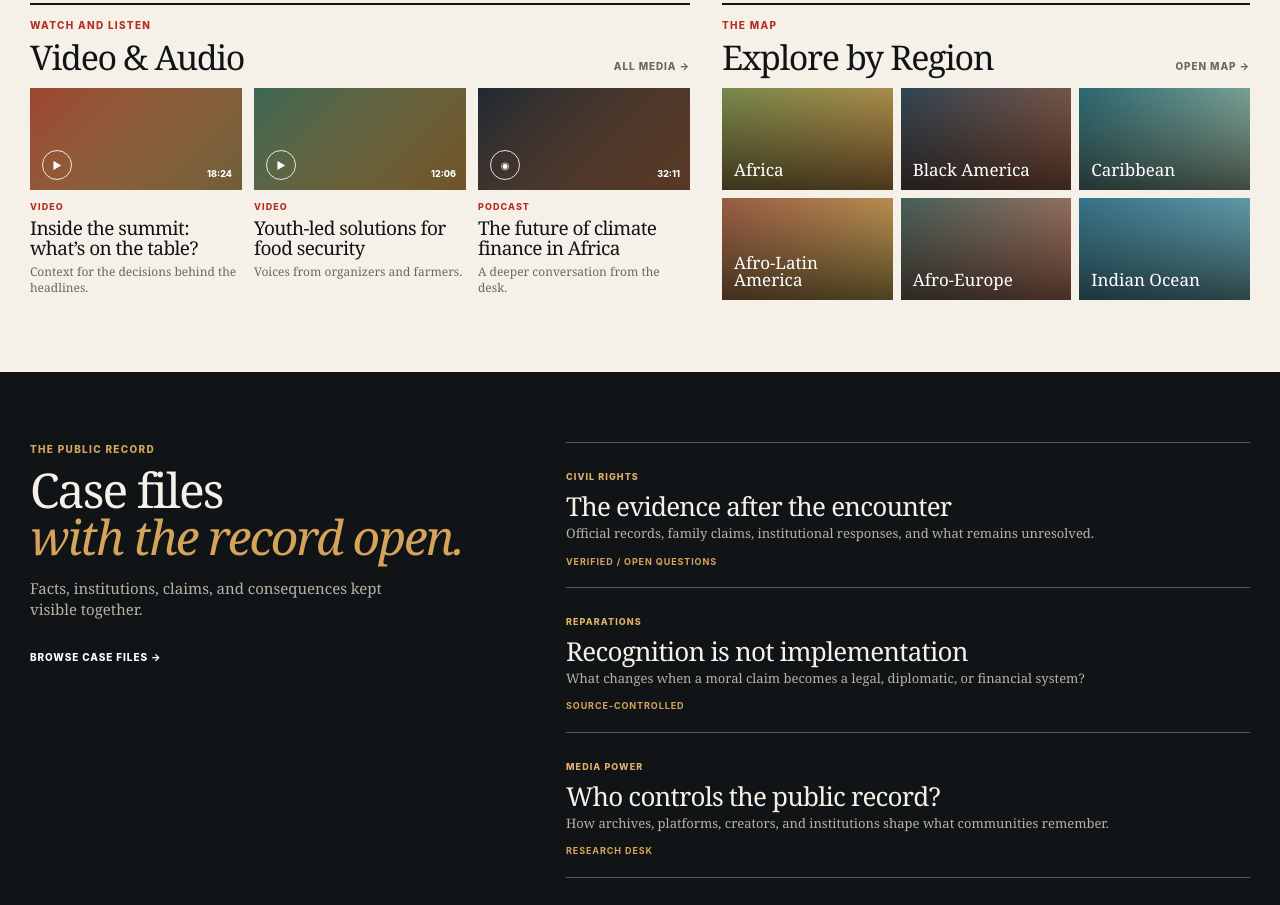
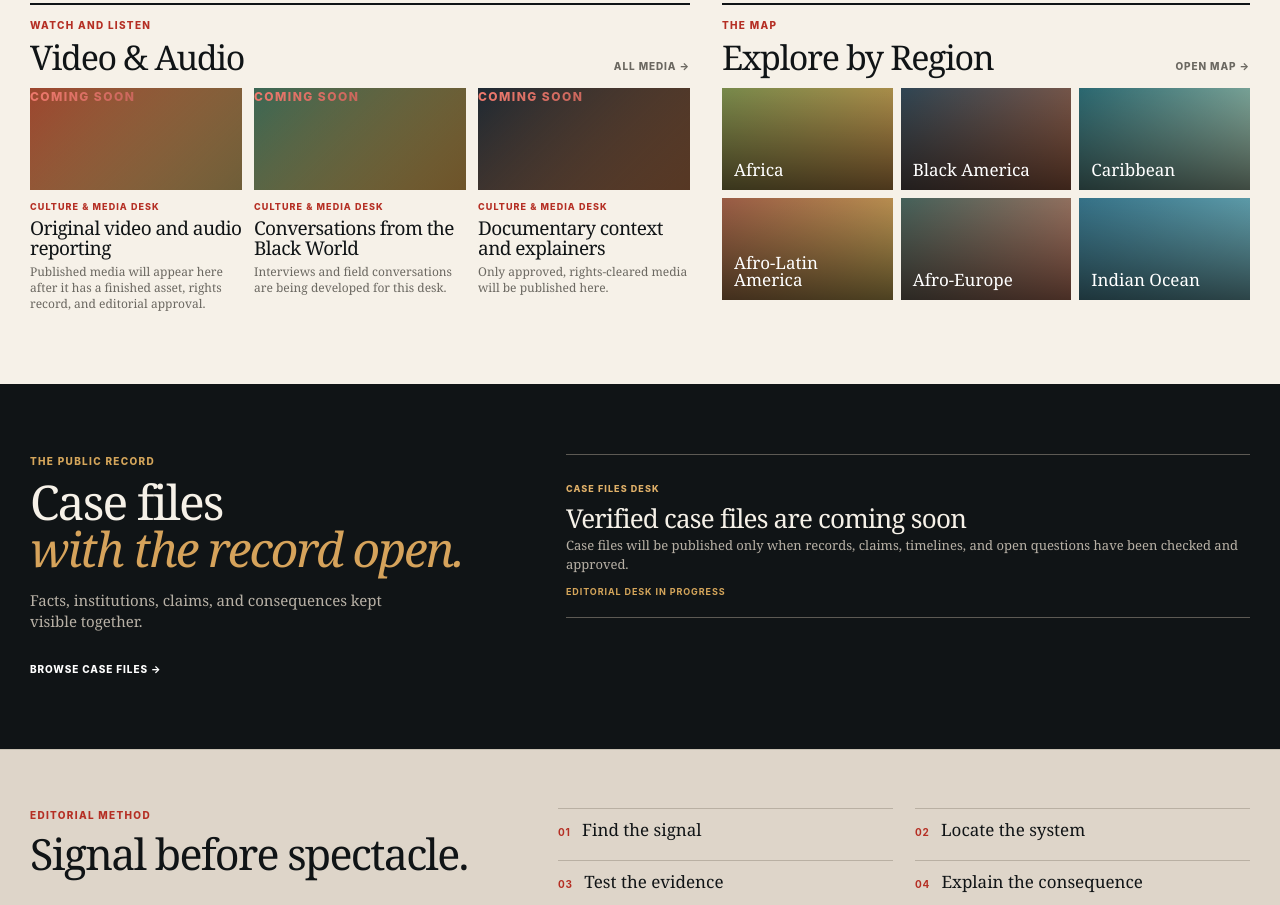
Before and after one commit to trooths2002/afrodescendantali-site, a plain HTML site: page public/index.html in a window 1280 px wide. Shown: the part 1134-2039 px from the top of the page. Drawn offline with Linux system fonts and the light colour scheme.

Commit message:
EXE-20261030-005 — label unpublished media and case desks

```diff
--- a/public/index.html
+++ b/public/index.html
@@ -105,10 +105,10 @@
     <section class="page-width media-region-grid">
       <div class="media-desk">
         <div class="section-heading compact-heading"><div><p class="eyebrow">Watch and listen</p><h2>Video &amp; Audio</h2></div><a class="section-link" href="/media.html">All media →</a></div>
-        <div class="media-row">
-          <article class="media-card"><div class="media-thumb thumb-video-1"><span class="play" aria-hidden="true">▶</span><span class="duration">18:24</span></div><p class="story-kicker">Video</p><h3>Inside the summit: what’s on the table?</h3><p>Context for the decisions behind the headlines.</p></article>
-          <article class="media-card"><div class="media-thumb thumb-video-2"><span class="play" aria-hidden="true">▶</span><span class="duration">12:06</span></div><p class="story-kicker">Video</p><h3>Youth-led solutions for food security</h3><p>Voices from organizers and farmers.</p></article>
-          <article class="media-card"><div class="media-thumb thumb-video-3"><span class="play" aria-hidden="true">◉</span><span class="duration">32:11</span></div><p class="story-kicker">Podcast</p><h3>The future of climate finance in Africa</h3><p>A deeper conversation from the desk.</p></article>
+        <div class="media-row media-row--coming-soon">
+          <article class="media-card media-card--coming-soon"><div class="media-thumb thumb-video-1"><span class="story-status">COMING SOON</span></div><p class="story-kicker">Culture &amp; Media desk</p><h3>Original video and audio reporting</h3><p>Published media will appear here after it has a finished asset, rights record, and editorial approval.</p></article>
+          <article class="media-card media-card--coming-soon"><div class="media-thumb thumb-video-2"><span class="story-status">COMING SOON</span></div><p class="story-kicker">Culture &amp; Media desk</p><h3>Conversations from the Black World</h3><p>Interviews and field conversations are being developed for this desk.</p></article>
+          <article class="media-card media-card--coming-soon"><div class="media-thumb thumb-video-3"><span class="story-status">COMING SOON</span></div><p class="story-kicker">Culture &amp; Media desk</p><h3>Documentary context and explainers</h3><p>Only approved, rights-cleared media will be published here.</p></article>
         </div>
       </div>
       <div class="region-desk">
@@ -127,10 +127,8 @@
     <section class="dark-section" id="cases">
       <div class="page-width case-layout">
         <div><p class="eyebrow eyebrow-light">The public record</p><h2>Case files<br><em>with the record open.</em></h2><p>Facts, institutions, claims, and consequences kept visible together.</p><a class="light-link" href="/analysis/">Browse case files →</a></div>
-        <div class="case-list">
-          <article><span>CIVIL RIGHTS</span><h3>The evidence after the encounter</h3><p>Official records, family claims, institutional responses, and what remains unresolved.</p><b>Verified / open questions</b></article>
-          <article><span>REPARATIONS</span><h3>Recognition is not implementation</h3><p>What changes when a moral claim becomes a legal, diplomatic, or financial system?</p><b>Source-controlled</b></article>
-          <article><span>MEDIA POWER</span><h3>Who controls the public record?</h3><p>How archives, platforms, creators, and institutions shape what communities remember.</p><b>Research desk</b></article>
+        <div class="case-list case-list--coming-soon">
+          <article class="case-card--coming-soon"><span>CASE FILES DESK</span><h3>Verified case files are coming soon</h3><p>Case files will be published only when records, claims, timelines, and open questions have been checked and approved.</p><b>Editorial desk in progress</b></article>
         </div>
       </div>
     </section>
```
